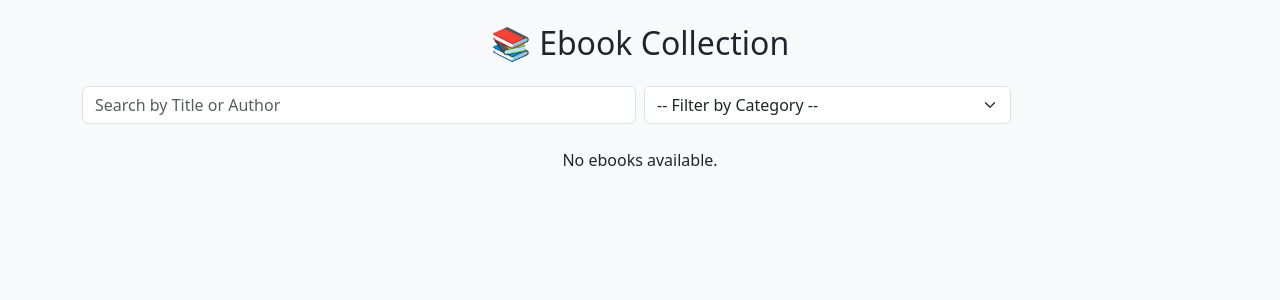
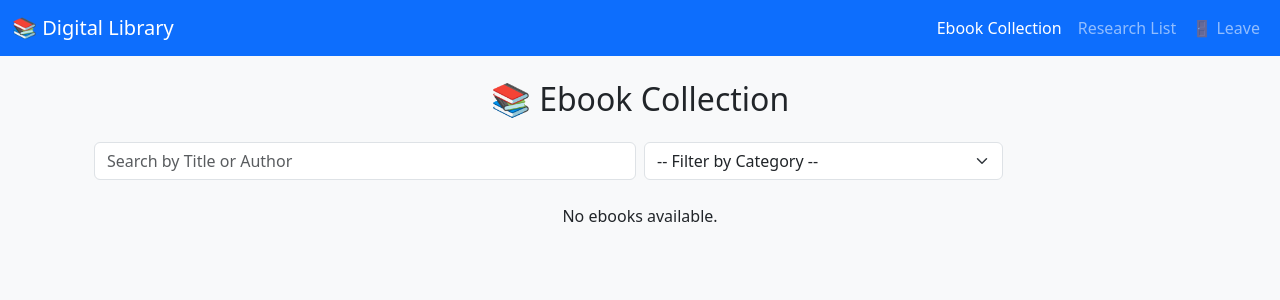
Before and after one commit to PauloMio/OLPConnect3, a PHP site: page /tabs/user/guest/ebook_collection.php in a window 1280 px wide. Shown: the top 300 px of the page. Run offline with PHP 8.4, Linux system fonts and the light colour scheme; data comes from the database, SQL or seed files in the repository; data that the repository does not hold is empty.

Commit message:
Update ebook_collection.php

```diff
--- a/tabs/user/guest/ebook_collection.php
+++ b/tabs/user/guest/ebook_collection.php
@@ -55,8 +55,35 @@ $categories = $conn->query("SELECT * FROM ebook_category");
         .card-body .btn { margin-top: auto; }
     </style>
 </head>
-<body class="bg-light p-4">
-<div class="container">
+<body class="bg-light p-0">
+
+<!-- 🌐 Top Navigation Bar -->
+<nav class="navbar navbar-expand-lg navbar-dark bg-primary">
+    <div class="container-fluid">
+        <a class="navbar-brand" href="#">📚 Digital Library</a>
+        <button class="navbar-toggler" type="button" data-bs-toggle="collapse" data-bs-target="#navbarNav"
+                aria-controls="navbarNav" aria-expanded="false" aria-label="Toggle navigation">
+            <span class="navbar-toggler-icon"></span>
+        </button>
+        <div class="collapse navbar-collapse" id="navbarNav">
+            <ul class="navbar-nav ms-auto">
+                <li class="nav-item">
+                    <a class="nav-link <?= basename($_SERVER['PHP_SELF']) == 'ebook_collection.php' ? 'active' : '' ?>" href="ebook_collection.php">Ebook Collection</a>
+                </li>
+                <li class="nav-item">
+                    <a class="nav-link <?= basename($_SERVER['PHP_SELF']) == 'research_list_guest.php' ? 'active' : '' ?>" href="research_list_guest.php">Research List</a>
+                </li>
+                <li class="nav-item">
+                    <a class="nav-link <?= basename($_SERVER['PHP_SELF']) == 'index.php' ? 'active' : '' ?>" href="/index.php">🚪 Leave</a>
+                </li>
+            </ul>
+        </div>
+    </div>
+</nav>
+
+
+<!-- 🧱 Main Container -->
+<div class="container p-4">
     <h2 class="mb-4 text-center">📚 Ebook Collection</h2>
 
     <!-- Search & Category Filter -->
@@ -80,6 +107,7 @@ $categories = $conn->query("SELECT * FROM ebook_category");
         </div>
     </form>
 
+    <!-- Ebook Grid -->
     <div class="row g-4">
         <?php if ($ebooks->num_rows > 0): ?>
             <?php while ($row = $ebooks->fetch_assoc()): ?>
@@ -109,11 +137,12 @@ $categories = $conn->query("SELECT * FROM ebook_category");
     </div>
 </div>
 
+<!-- Bootstrap Scripts -->
 <script src="https://cdn.jsdelivr.net/npm/bootstrap@5.3.2/dist/js/bootstrap.bundle.min.js"></script>
 <script>
-    // Reload all ebooks if search box cleared
+    // Reload all ebooks if search box is cleared
     document.getElementById("searchBox").addEventListener("input", function() {
-        if(this.value.trim() === "") {
+        if (this.value.trim() === "") {
             document.getElementById("filterForm").submit();
         }
     });
```
